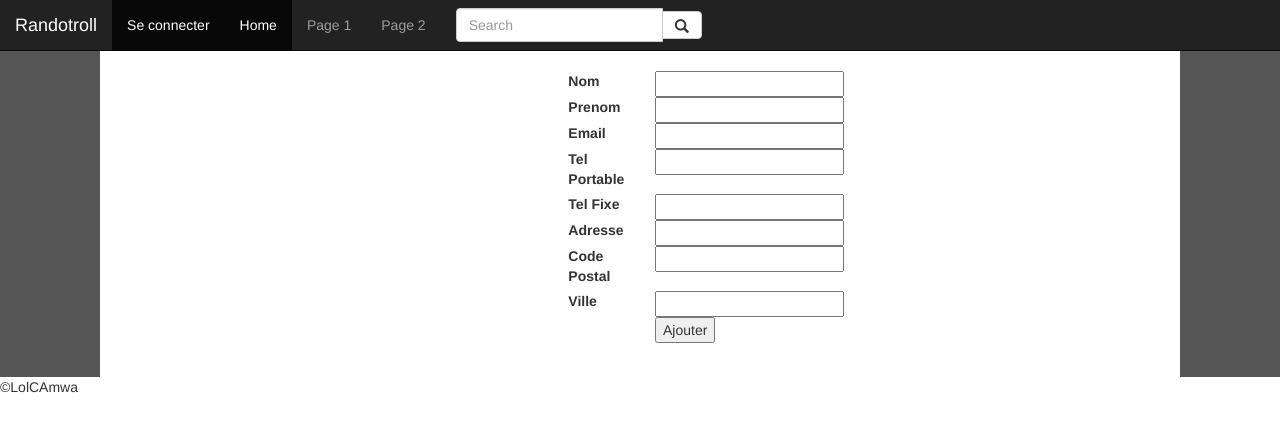
After one commit to Pierre-Champion/Randotroll, a CodeIgniter app: page /Randotroll/index.php/adminorganisation/ajouterContributeur in a window 1280 px wide. The commit adds this page. Shown: the top 432 px of the page. Run offline with CodeIgniter, Linux system fonts and the light colour scheme.

Commit message:
Ronan v1.0

```diff
--- /dev/null
+++ b/application/controllers/AdminOrganisation.php
@@ -0,0 +1,35 @@
+<?php
+    class AdminOrganisation extends CI_Controller {
+
+        public function ajouterContributeur() {
+
+            $this->load->helper('form');
+
+            if($this->input->post('btnAjouter')) {
+
+                $donneesAInserer = array(
+                    'cNom' => $this->input->post('txtNom'),
+                    'cPrenom' => $this->input->post('txtPrenom'),
+                    'cEmail' => $this->input->post('txtEmail'),
+                    'cTelPortable' => $this->input->post('txtTelPortable'),
+                    'cTelFixe' => $this->input->post('txtTelFixeNom'),
+                    'cAdresse' => $this->input->post('txtAdresse'),
+                    'cCodePostal' => $this->input->post('txtCodePostal'),
+                    'cVille' => $this->input->post('txtVille')
+                );
+
+                $this->ModeleAdminOraganisation->insererUnContributeur($donneesAInserer);
+                $this->load->helper('url');
+                $this->load->view('AdminOraganisation/insertionReussie', $data, FALSE);
+
+            } else {
+
+                $this->load->view('Templates/Entete');
+                $this->load->view('adminOrganisation/ajouterContributeur');
+                $this->load->view('Templates/PiedDePage');
+
+            }
+
+        }
+    }
+?>
--- /dev/null
+++ b/application/views/adminOrganisation/ajouterContributeur.php
@@ -0,0 +1,68 @@
+<?php echo form_open('AdminOrganisation/ajouterContributeur'); ?>
+
+<div class="container-fluid">
+
+    <div class="row">
+        <div class="col-sm-5"></div>
+        <div class="col-sm-1"> <?php echo form_label('Nom', 'lblNom').'<BR>'; ?> </div>
+        <div class="col-sm-1"> <?php echo form_input('txtNom', '', array('pattern' => '[a-zA-Z]*', 'required' => 'required', 'title' => 'Saisir des lettres.')).'<BR>'; ?> </div>
+        <div class="col-sm-5"></div>
+    </div>
+
+    <div class="row">
+        <div class="col-sm-5"></div>
+        <div class="col-sm-1"> <?php echo form_label('Prenom', 'lblPrenom').'<BR>'; ?> </div>
+        <div class="col-sm-1"> <?php echo form_input('txtPrenom', '', array('pattern' => '[a-zA-Z]*', 'required' => 'required', 'title' => 'Saisir des lettres.')).'<BR>'; ?> </div>
+        <div class="col-sm-5"></div>
+    </div>
+
+    <div class="row">
+        <div class="col-sm-5"></div>
+        <div class="col-sm-1"> <?php echo form_label('Email', 'lblEmail').'<BR>'; ?> </div>
+        <div class="col-sm-1"> <?php echo form_input('txtEmail', '', array('pattern' => '[a-zA-Z]*', 'required' => 'required', 'title' => 'Saisir des lettres.')).'<BR>'; ?> </div>
+        <div class="col-sm-5"></div>
+    </div>
+
+    <div class="row">
+        <div class="col-sm-5"></div>
+        <div class="col-sm-1"> <?php echo form_label('Tel Portable', 'lblTelPortable').'<BR>'; ?> </div>
+        <div class="col-sm-1"> <?php echo form_input('txtTelPortable', '', array('pattern' => '[a-zA-Z]*', 'required' => 'required', 'title' => 'Saisir des lettres.')).'<BR>'; ?> </div>
+        <div class="col-sm-5"></div>
+    </div>
+
+    <div class="row">
+        <div class="col-sm-5"></div>
+        <div class="col-sm-1"> <?php echo form_label('Tel Fixe', 'lblTelFixe').'<BR>'; ?> </div>
+        <div class="col-sm-1"> <?php echo form_input('txtTelFixe', '', array('pattern' => '[a-zA-Z]*', 'required' => 'required', 'title' => 'Saisir des lettres.')).'<BR>'; ?> </div>
+        <div class="col-sm-5"></div>
+    </div>
+
+    <div class="row">
+        <div class="col-sm-5"></div>
+        <div class="col-sm-1"> <?php echo form_label('Adresse', 'lblAdresse').'<BR>'; ?> </div>
+        <div class="col-sm-1"> <?php echo form_input('txtAdresse', '', array('pattern' => '[a-zA-Z]*', 'required' => 'required', 'title' => 'Saisir des lettres.')).'<BR>'; ?> </div>
+        <div class="col-sm-5"></div>
+    </div>
+
+    <div class="row">
+        <div class="col-sm-5"></div>
+        <div class="col-sm-1"> <?php echo form_label('Code Postal', 'lblCodePostal').'<BR>'; ?> </div>
+        <div class="col-sm-1"> <?php echo form_input('txtCodePostal', '', array('pattern' => '[a-zA-Z]*', 'required' => 'required', 'title' => 'Saisir des lettres.')).'<BR>'; ?> </div>
+        <div class="col-sm-5"></div>
+    </div>
+
+    <div class="row">
+        <div class="col-sm-5"></div>
+        <div class="col-sm-1"> <?php echo form_label('Ville', 'lblVille').'<BR>'; ?> </div>
+        <div class="col-sm-1"> <?php echo form_input('txtVille', '', array('pattern' => '[a-zA-Z]*', 'required' => 'required', 'title' => 'Saisir des lettres.')).'<BR>'; ?> </div>
+        <div class="col-sm-5"></div>
+    </div>
+
+    <div class="row">
+        <div class="col-sm-5"></div>
+        <div class="col-sm-1"></div>
+        <div class="col-sm-1"> <?php echo form_submit('btnAjouter', 'Ajouter'); ?> </div>
+        <div class="col-sm-5"></div>
+    </div>
+</div>
+<?php echo form_close(); ?>
```
Also changed, not shown: application/views/Templates/Entete.php (+4 -5 lines).
